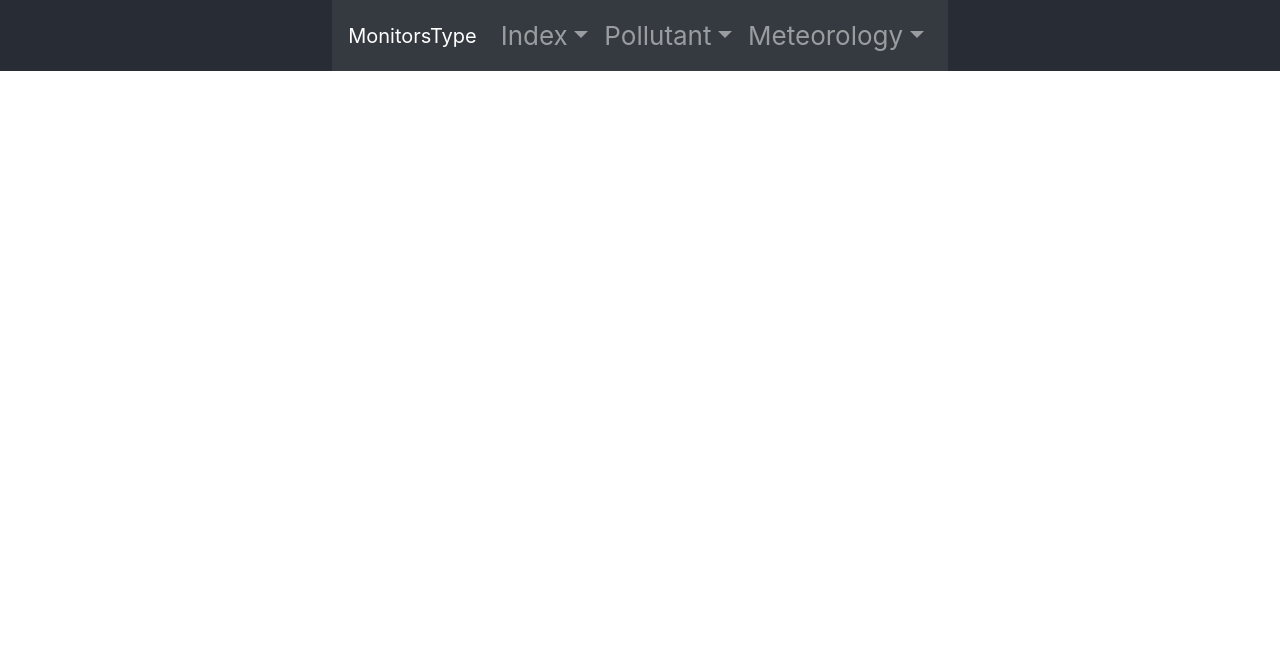
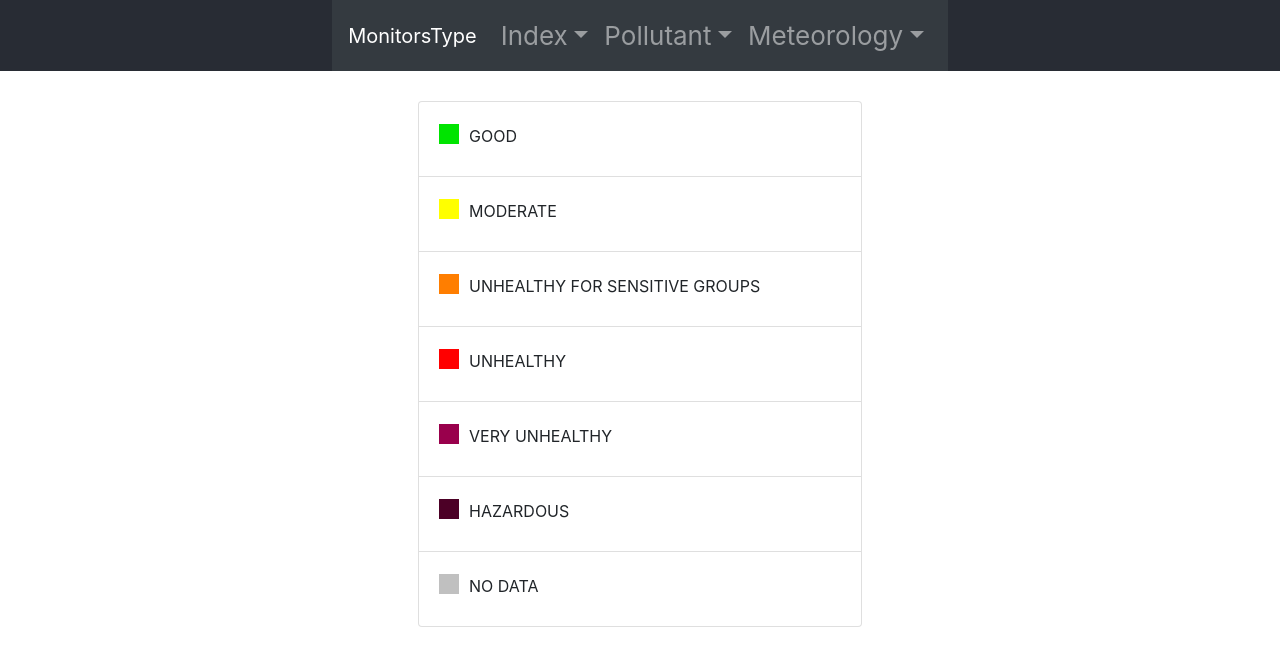
Before and after one commit to OfirSab/Monitors-menu, a React (Create React App) app: page /legend/0 in a window 1280 px wide. Shown: the top 666 px of the page. Built offline with nearby package versions, Linux system fonts and the light colour scheme.

Commit message:
fix monitor bug

```diff
--- a/package.json
+++ b/package.json
@@ -2,6 +2,7 @@
   "name": "monitors-menu",
   "version": "0.1.0",
   "private": true,
+  "homepage": "http://iprashant.000webhostapp.com/",
   "dependencies": {
     "@testing-library/jest-dom": "^5.11.10",
     "@testing-library/react": "^11.2.6",
--- a/src/App.css
+++ b/src/App.css
@@ -65,3 +65,7 @@
 	background-color: #1c68ff;
 	margin-right: 10px;
 }
+.welcome {
+	padding: 0;
+	margin-top: 40px;
+}
--- a/src/App.js
+++ b/src/App.js
@@ -2,6 +2,8 @@ import './App.css';
 import { BrowserRouter as Router, Switch, Route} from 'react-router-dom'
 import Navbar from './components/Navbar'
 import Legend from './components/Legend'
+import Welcome from './components/Welcome'
+
 function App() {
   return (
     <Router>
@@ -10,12 +12,12 @@ function App() {
       <Navbar/>
       </header>
       <Switch>
-        {/* <Route path="/legend/:legendNumber" component={Legend}/> */}
+      {/* <Route path="/" component={Welcome}/> */}
+      <Route exact path="/" component={Welcome}/>
         <Route exact path="/legend/:legendNumber" render={ props =>(
               <Legend { ...props }/>
             )}/>
       </Switch>
-      {/* <Legend legendId={num}/> */}
     </div>
     </Router>
   );
--- a/src/components/Item.js
+++ b/src/components/Item.js
@@ -7,14 +7,12 @@ const Item = ({name,monitors,legendNumber}) => {
     const openNav = () =>{
         setOpen(!isOpen)
     }
-    console.log("legend from item: "+legendNumber);
     return (
         <li className="nav-item dropdown" onClick={() => openNav()}>
         <a className="nav-link dropdown-toggle" href="#" id="navbarDropdown" role="button" data-toggle="dropdown">{name}</a>
         <div className="dropdown-menu" aria-labelledby="navbarDropdown">
             { monitors.map((monitor,index)=>{
                 return(
-                    // <a className="dropdown-item" onClick={()=>console.log(monitor.Name)} key={index} href="#">{monitor.Name}</a>
                     <Link to={`/legend/${legendNumber}`} className="dropdown-item" key={index}>
                         {monitor.Name}
                     </Link>
--- a/src/components/Legend.js
+++ b/src/components/Legend.js
@@ -1,51 +1,36 @@
 import React, { Component , Fragment } from "react";
 import { NavItems } from '../data/Data'
+import Tag from './Tag'
 
 class Legend extends Component {
-    componentDidMount() {
-        console.log(this.props.match.params.legendNumber);
-
-    }
-    componentDidUpdate(){
-            if(this.state.legendNumber != this.props.match.params.legendNumber){
-                console.log("change from:" + this.state.legendNumber + "to: " + this.props.match.params.legendNumber);
-                this.state.legendNumber = this.props.match.params.legendNumber;
-
-            }
-    }
-    state = {
-        tags: [],
-        colors:[],
-        legendNumber: null,
-    }
-
-
     render(){
-        const { tags, colors, legendNumber} = this.state
-        console.log("legent from legend: " +legendNumber);
+        var legendNumber = this.props.match.params.legendNumber
+        if(legendNumber){
+            var tags = [];
+            var colors = [];
+            var tagList = [];
             NavItems.Legends.map((legend)=>{
                 if(legend.Id == legendNumber){
                     legend.tags.map((tag,index)=>{
                         tags.push(tag.Label)
                         colors.push({backgroundColor:tag.Color})
                     })
-
                 }
                 })
+            tagList = tags.map((tag,index) => (
+                <Tag tag={tag} key={index} index={index} color={colors[index]}/>
+            ))
         return (
          (legendNumber && <div className="container">
                 <ul className="list-group">
-              {tags.map((tag,index) => (
-                <li key={index} className="list-group-item">
-                    <div className="tag">
-                        <div className="tag-color" style={ colors[index] } />
-                        <p>{tag}</p>
-                    </div>
-                </li>
-              ))}
+              {tagList}
             </ul>
           </div>)
         )
+        }else{
+            return <h2>Choose Monitor type</h2>
+        }
+
       }
 
     }
--- a/src/components/Navbar.js
+++ b/src/components/Navbar.js
@@ -1,13 +1,14 @@
 import React, { Component } from 'react'
 import Item from './Item'
 import { NavItems } from '../data/Data'
+import {Link} from 'react-router-dom'
 
 const Navbar = () => {
     var monitors = [];
     return (
       <div>
         <nav className="navbar navbar-expand-md navbar-dark bg-dark">
-                <a className="navbar-brand" href="#">MonitorsType</a>
+                <Link to='/' className="navbar-brand">MonitorsType</Link>
                 <button className="navbar-toggler" type="button" data-toggle="collapse" data-target="#navbarSupportedContent">
                     <span className="navbar-toggler-icon"></span>
                 </button>
--- /dev/null
+++ b/src/components/Tag.js
@@ -0,0 +1,17 @@
+import React, { Component } from 'react'
+
+export class Tag extends Component {
+  render() {
+      const {index,color,tag} = this.props
+    return (
+        <li key={index} className="list-group-item">
+            <div className="tag">
+                <div className="tag-color" style={ color } />
+                <p>{tag}</p>
+            </div>
+        </li>
+    )
+  }
+}
+
+export default Tag
--- /dev/null
+++ b/src/components/Welcome.js
@@ -0,0 +1,15 @@
+import React, { Component } from 'react'
+
+export class Welcome extends Component {
+  render() {
+    return (
+        <div class="welcome">
+          <h3 class="display-5">Monitors Types Introducer</h3>
+          <p>This site present the monitors type of the Json file.</p>
+          <p>To see the lagend of each monitor please select monitor from the dropdown list</p>
+        </div>
+    )
+  }
+}
+
+export default Welcome
```
Lines whose indentation alone changed are shown as unchanged.
